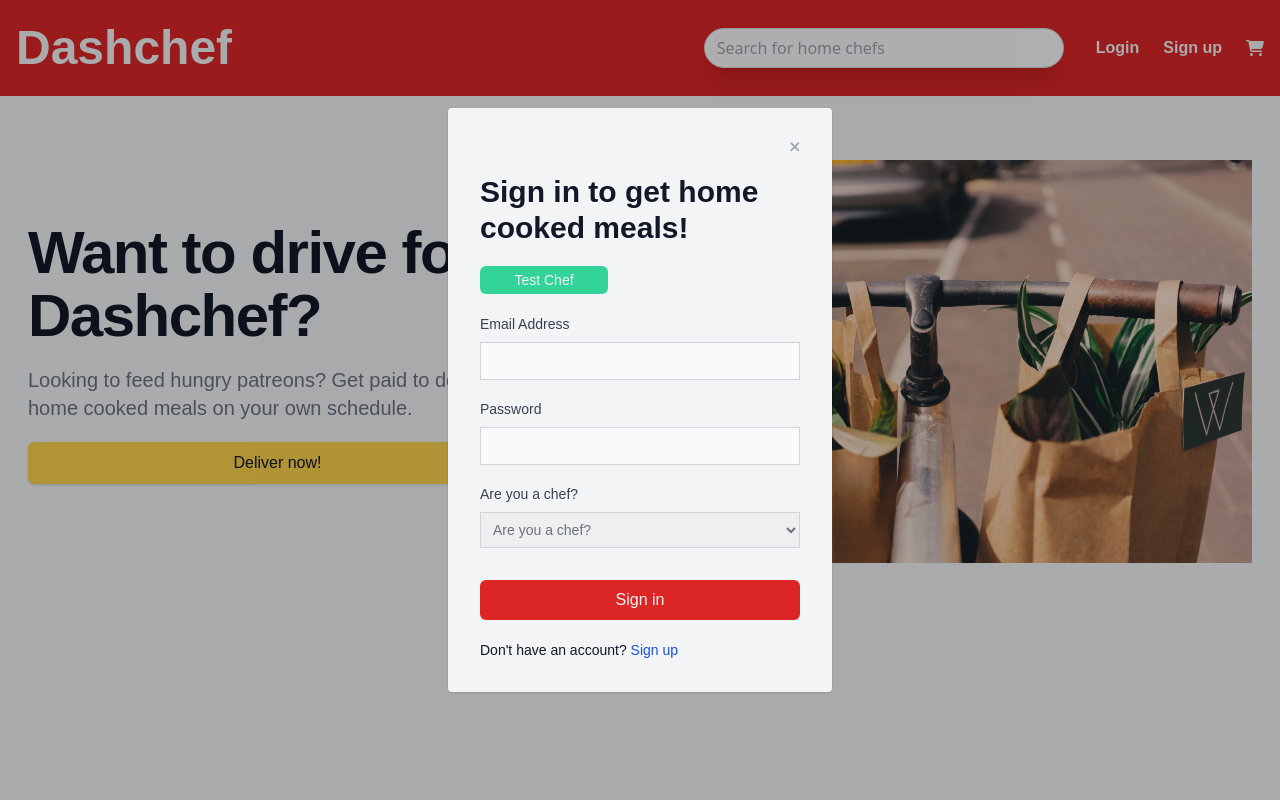
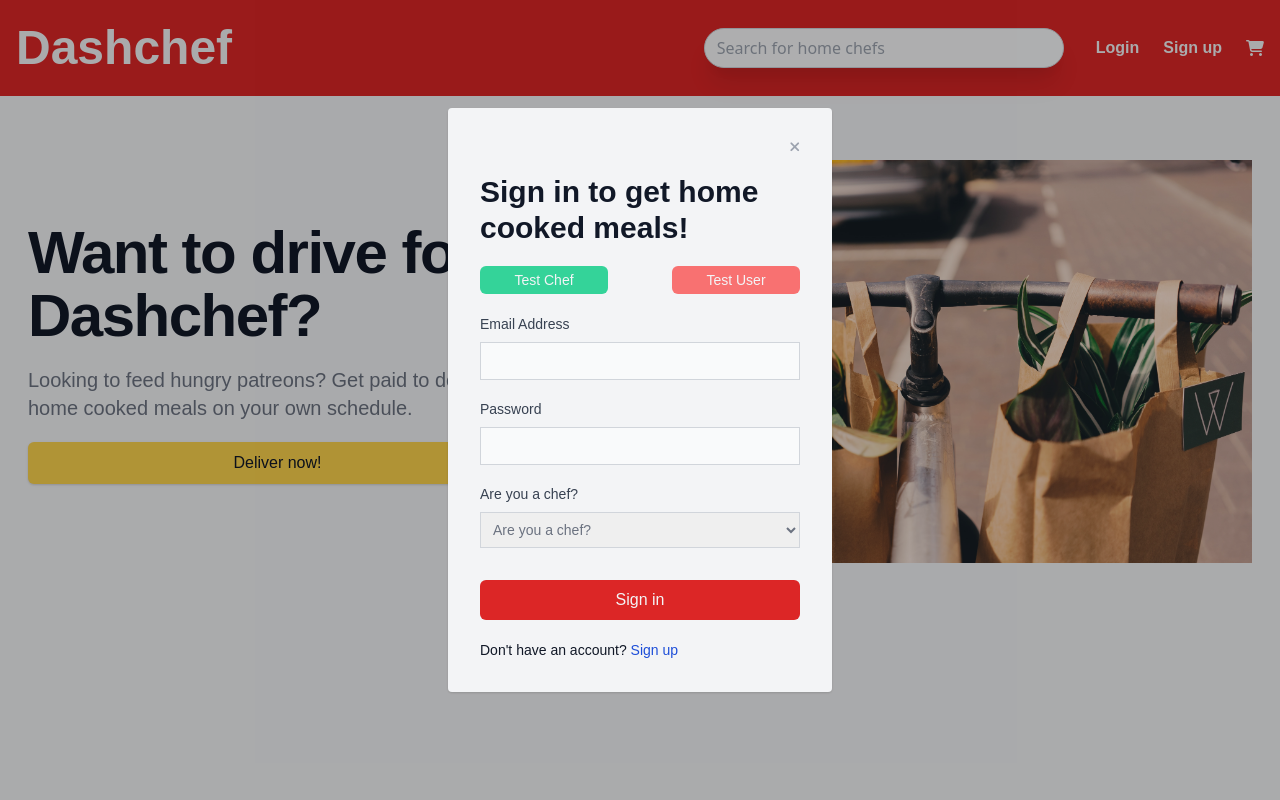
Before and after one commit to peterphan20/dashchef, a React (Create React App) app: page / in a window 1280 px wide. Both pictures are taken after a click on the button "Login". Shown: the top 800 px of the page. Built offline with nearby package versions, Linux system fonts and the light colour scheme.

Commit message:
fix: config url changed

```diff
--- a/src/config/index.js
+++ b/src/config/index.js
@@ -3,7 +3,7 @@ const config = {};
 if (!process.env.NODE_ENV || process.env.NODE_ENV === "development") {
 	config.API_URL = "http://localhost:5000";
 } else {
-	config.API_URL = "https://ec2-3-86-87-201.compute-1.amazonaws.com";
+	config.API_URL = "https://ec2-3-86-87-201.compute-1.amazonaws.com:5000";
 }
 
 export default config;
--- a/src/molecules/LoginInsert.js
+++ b/src/molecules/LoginInsert.js
@@ -8,6 +8,7 @@ const LoginInsert = ({
 	setEmail,
 	password,
 	setPassword,
+	isChef,
 	setIsChef,
 	authResponse,
 	handleLogin,
@@ -19,10 +20,16 @@ const LoginInsert = ({
 		dispatch({ type: DISPLAY_SIGN_UP_MODAL });
 	};
 
-	const handleTestUser = () => {
+	const handleTestChef = () => {
 		setEmail("kitchen@test.com");
 		setPassword("test");
 		setIsChef("yes");
+	};
+
+	const handleTestUser = () => {
+		setEmail("test@test.com");
+		setPassword("test");
+		setIsChef("no");
 	};
 
 	return (
@@ -40,12 +47,20 @@ const LoginInsert = ({
 				<h1 className="text-left text-3xl font-accent font-extrabold text-gray-900 py-5 lg:break-words">
 					Sign in to get home cooked meals!
 				</h1>
-				<button
-					className="bg-green-400 text-gray-100 text-sm rounded-md py-1 px-2 mb-5 w-32 h-full"
-					onClick={handleTestUser}
-				>
-					Test Chef
-				</button>
+				<div className="flex justify-between items-center">
+					<button
+						className="bg-green-400 text-gray-100 text-sm rounded-md py-1 px-2 mb-5 w-32 h-full"
+						onClick={handleTestChef}
+					>
+						Test Chef
+					</button>
+					<button
+						className="bg-red-400 text-gray-100 text-sm rounded-md py-1 px-2 mb-5 w-32 h-full"
+						onClick={handleTestUser}
+					>
+						Test User
+					</button>
+				</div>
 				{authResponse ? null : (
 					<p className="text-center text-lg text-red-600 font-body pb-5">
 						Incorrect username or password
@@ -75,7 +90,7 @@ const LoginInsert = ({
 						<select
 							className="relative block rounded-none w-full pl-2 py-2 mb-3 border border-gray-300 text-gray-500 rounded-md focus:outline-none focus:ring-blue-500 focus:border-blue-500 focus:z-10 sm:text-sm"
 							name="isChef"
-							defaultValue=""
+							value={isChef}
 							onChange={(e) => setIsChef(e.target.value)}
 						>
 							<option value="">Are you a chef?</option>
--- a/src/molecules/UpdateAddressForm.js
+++ b/src/molecules/UpdateAddressForm.js
@@ -16,7 +16,7 @@ const UpdateAddressForm = ({
 	zipcode,
 	setZipCode,
 	setOpenEditAddress,
-	handleUpdateUser,
+	handleUpdate,
 }) => {
 	return (
 		<div className="-space-y-px px-5 pt-10 pb-5 border-t border-b border-gray-300 w-full h-full">
@@ -72,7 +72,7 @@ const UpdateAddressForm = ({
 				<ButtonFormSmall
 					className="bg-green-400"
 					placeholder="Save changes"
-					clickHandler={handleUpdateUser}
+					clickHandler={handleUpdate}
 				/>
 			</div>
 		</div>
--- a/src/organisms/ModalLogin.js
+++ b/src/organisms/ModalLogin.js
@@ -82,6 +82,7 @@ const ModalLogin = () => {
 				setEmail={setEmail}
 				password={password}
 				setPassword={setPassword}
+				isChef={isChef}
 				setIsChef={setIsChef}
 				authResponse={authResponse}
 				handleLogin={handleLogin}
--- a/src/pages/Profile.js
+++ b/src/pages/Profile.js
@@ -131,7 +131,7 @@ const Profile = () => {
 		}
 	};
 
-	const handleUpdate = async () => {
+	const handleUpdate = async (e) => {
 		const token = localStorage.getItem("authToken");
 		if (!token) return;
 
```
